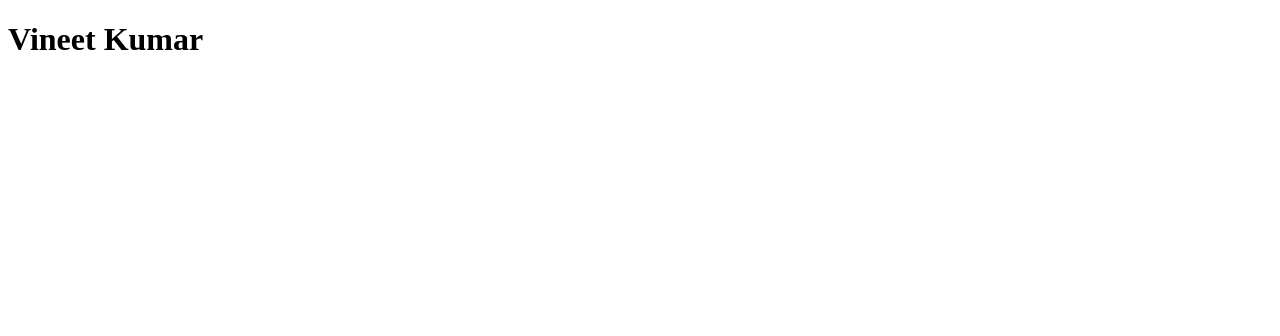
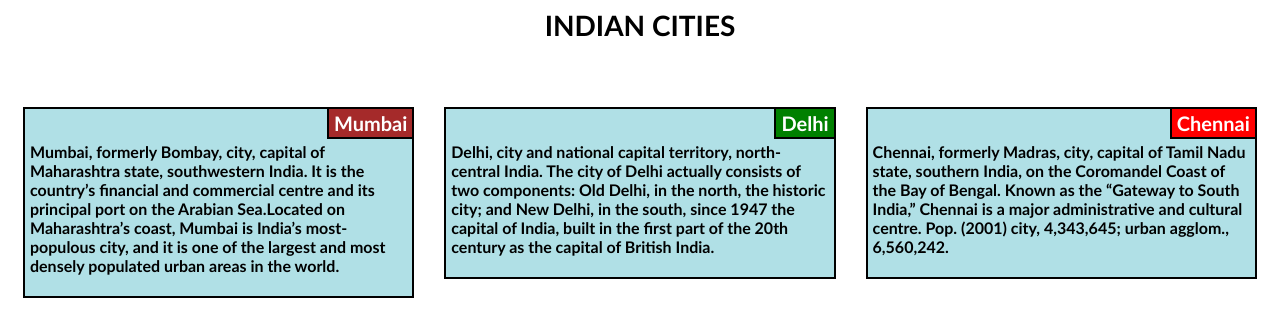
Before and after one commit to kvineet063/coursera-web, a plain HTML site: page site/index.html in a window 1280 px wide. Drawn offline with Linux system fonts and the light colour scheme; files that its build step writes are made by us from their sources.

Commit message:
completed

```diff
--- a/site/index.html
+++ b/site/index.html
@@ -1,9 +1,33 @@
-<!DOCTYPE html>
 <html>
-<head>
-	<title>Hello Coursera</title>
-</head>
+	<head>
+		<meta charset="utf-8">
+		<meta name="viewport" content="width=device-width, initial-scale=1.0">
+		<title>module-2</title>
+		<link rel="stylesheet" href="style.css">
+	</head>
 <body>
-<h1>Vineet Kumar</h1>
+
+<h1>INDIAN CITIES</h1>
+<div class="row">
+	<div class="col-md-6 col-lg-4">
+		<div class="sect">
+			<h2 class="item1">Mumbai</h2>
+			<p><b>Mumbai, formerly Bombay, city, capital of Maharashtra state, southwestern India. It is the country’s financial and commercial centre and its principal port on the Arabian Sea.Located on Maharashtra’s coast, Mumbai is India’s most-populous city, and it is one of the largest and most densely populated urban areas in the world.</b></p>
+		</div>
+	</div>
+	<div class="col-md-6 col-lg-4">
+		<div class="sect">
+			<h2 class="item2">Delhi</h2>
+			<p><b>Delhi, city and national capital territory, north-central India. The city of Delhi actually consists of two components: Old Delhi, in the north, the historic city; and New Delhi, in the south, since 1947 the capital of India, built in the first part of the 20th century as the capital of British India.</b></p>
+		</div>
+	</div>
+	<div class="col-md-12 col-lg-4">
+		<div class="sect">
+			<h2 class="item3">Chennai</h2>
+			<p><b>Chennai, formerly Madras, city, capital of Tamil Nadu state, southern India, on the Coromandel Coast of the Bay of Bengal. Known as the “Gateway to South India,” Chennai is a major administrative and cultural centre. Pop. (2001) city, 4,343,645; urban agglom., 6,560,242.</b></p>
+		</div>
+	</div>
+</div>
+
 </body>
 </html>
```
